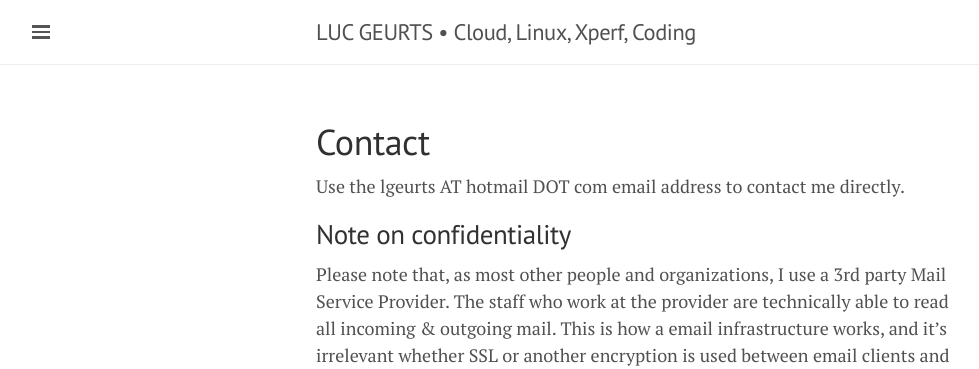
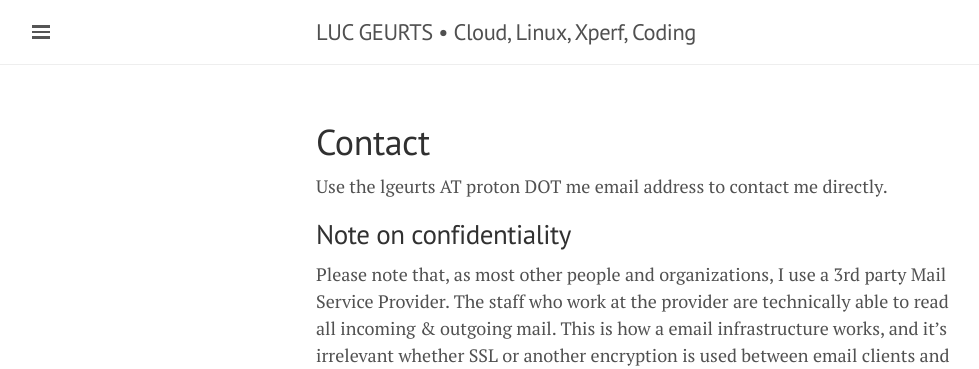
Before and after one commit to lgeurts/lgeurts.github.io, a Jekyll site: the page built from contact.md, in a window 1280 px wide. Shown: the top 369 px of the page, without its empty margins (0-979 px from the left). Built offline with Jekyll 4.4.1, drawn with Linux system fonts in a browser that asks for light colours; nearby versions of some CDN libraries.

Commit message:
Update contact.md

```diff
--- a/contact.md
+++ b/contact.md
@@ -3,7 +3,7 @@ layout: page
 title: Contact
 ---
 
-Use the lgeurts AT hotmail DOT com email address to contact me directly.
+Use the lgeurts AT proton DOT me email address to contact me directly.
 
 Note on confidentiality
 -----------------------
```
